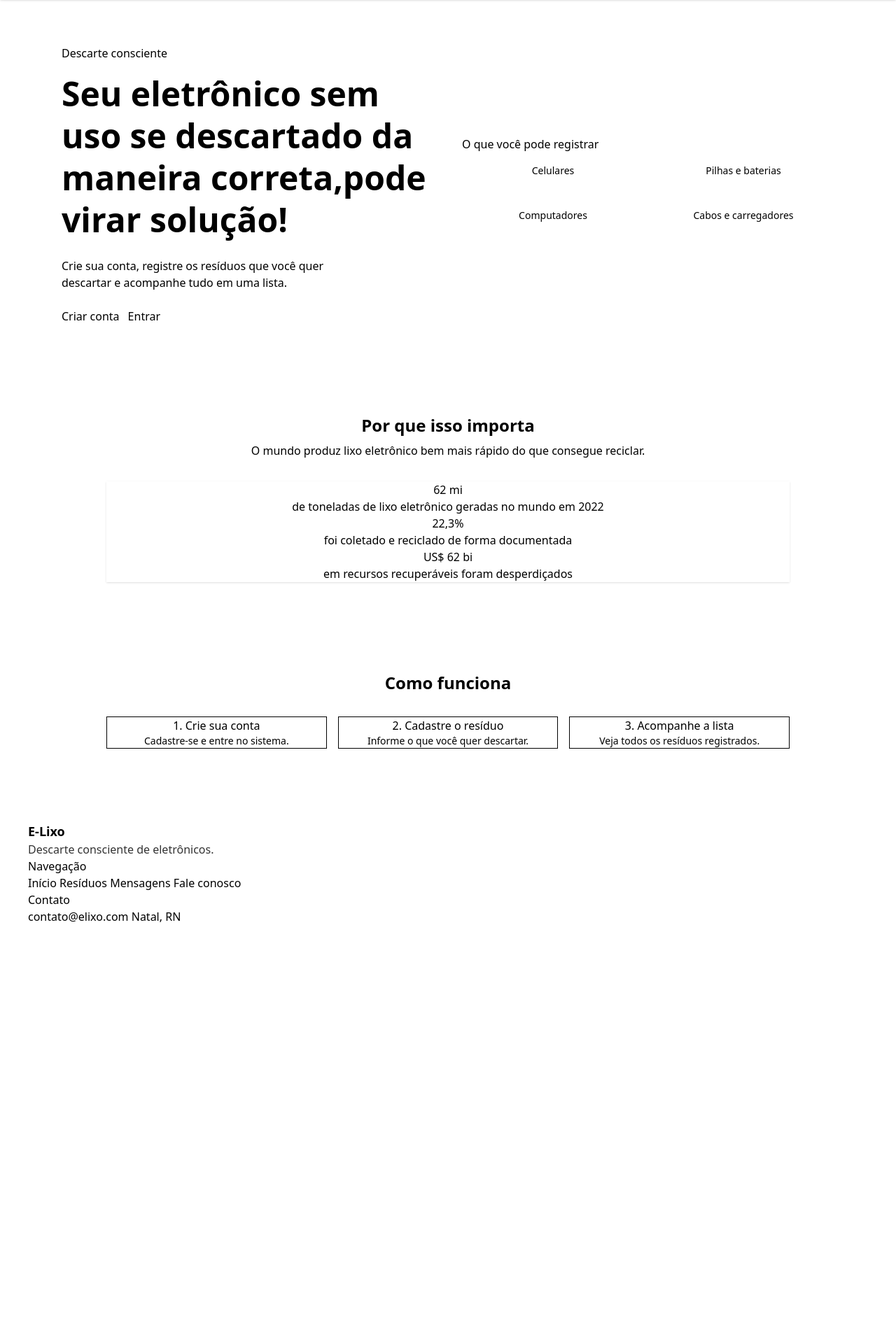
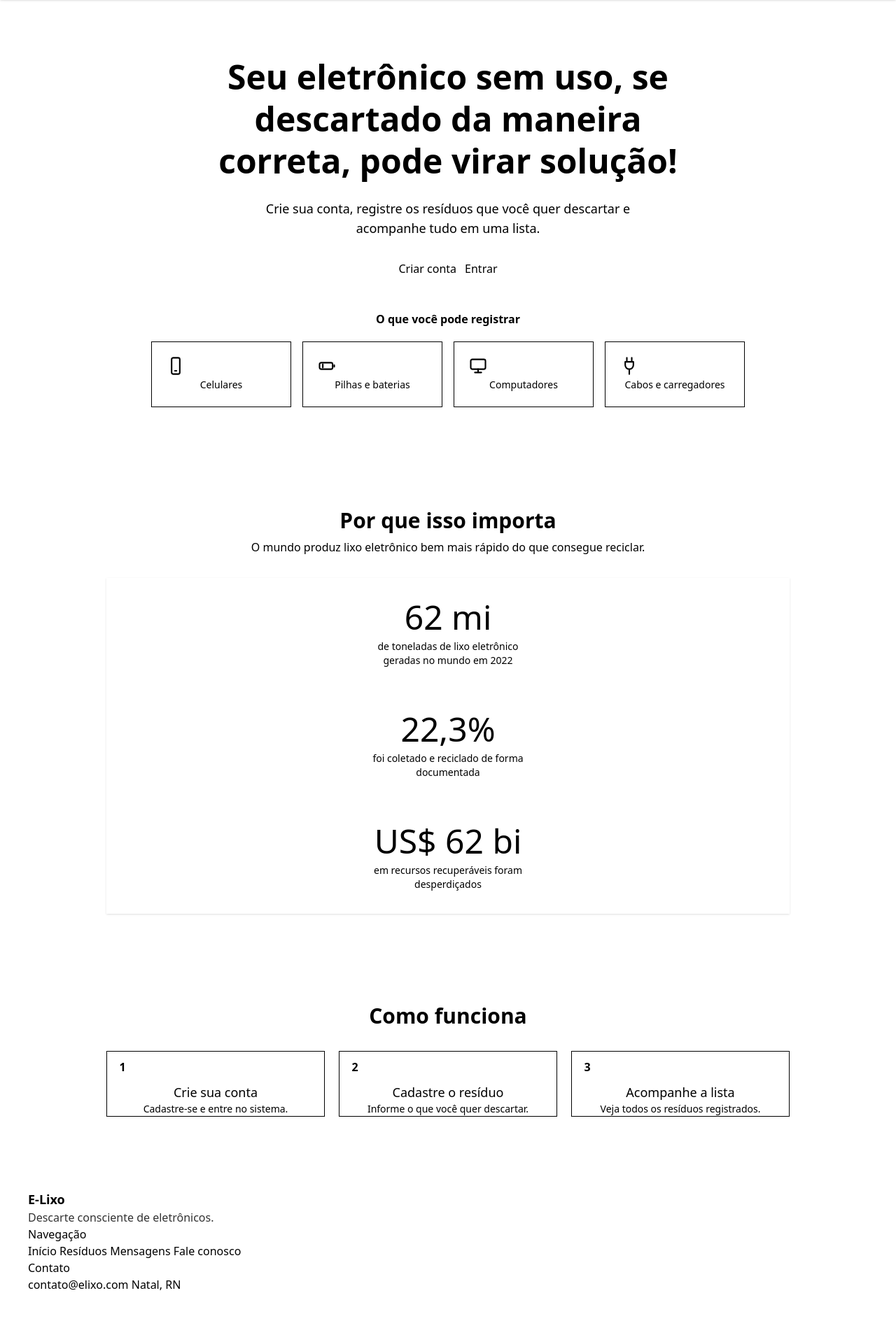
Before and after one commit to evellyn-create/E-lixo, a Flask app: page / in a window 1280 px wide. Shown: the part 255-2143 px from the top of the page at 70% size. Before the commit the page ends 1573 px from the top, so only its background shows below. Run offline with Flask 3, Linux system fonts and the light colour scheme; the visitor is signed in with stand-in values (Sample User, id 1); data comes from the database, SQL or seed files in the repository; data that the repository does not hold is empty; some libraries are stand-ins or nearby versions.

Commit message:
ajustando página inicial

```diff
--- a/controllers/User.py
+++ b/controllers/User.py
@@ -67,7 +67,7 @@ def autenticar():
 	if usuario and check_password_hash(usuario.senha, senha):
 		flask_login.login_user(usuario)
 		if usuario.administrador:
-			return redirect(url_for('admin'))
+			return redirect(url_for('home'))
 		return redirect(url_for('home'))
 	else:
 		flash('Usuário ou senha inválidos', 'danger')
--- a/templates/base.html
+++ b/templates/base.html
@@ -6,14 +6,15 @@
     <title>E-Lixo - {% block titulo %} {% endblock %}</title>
     <link href="https://cdn.jsdelivr.net/npm/daisyui@5" rel="stylesheet" type="text/css" />
     <script src="https://cdn.jsdelivr.net/npm/@tailwindcss/browser@4"></script>
-    <style>
-        :root {
-            --color-primary: #487921;
-            --color-primary-content: #ffffff;
-            --color-secondary: #568634;
-            --color-secondary-content: #e7f0dc;
-        }
-    </style>
+<style>
+    :root {
+        --color-primary: #43ab66;
+        --color-primary-content: #ffffff;
+        --color-secondary: #2faa52;
+        --color-secondary-content: #ffffff;
+    }
+    body { background-color: #ffffff; }
+</style>
 </head>
 <body class="bg-base-200 text-base-content min-h-screen flex flex-col">
     <header class="sticky top-0 z-20 border-b border-base-300 bg-base-100/95 shadow-sm backdrop-blur">
--- a/templates/home.html
+++ b/templates/home.html
@@ -71,7 +71,7 @@
   <section class="rounded-box bg-primary p-8 text-primary-content sm:p-12">
     <h2 class="text-2xl font-bold tracking-tight">Ficou com alguma dúvida sobre um aparelho?</h2>
     <p class="mt-2 max-w-prose opacity-90">Conte para a gente o que você quer descartar e a equipe responde como fazer.</p>
-    <a href="{{ url_for('faleconosco') }}" class="btn btn-neutral mt-6">Fale conosco</a>
+    <a href="{{ url_for('faleconosco') }}" class="btn --color-secondary mt-6">Fale conosco</a>
   </section>
 
 </div>
--- a/templates/index.html
+++ b/templates/index.html
@@ -4,81 +4,97 @@
 
 {% block conteudo %}
 
-<section class="max-w-6xl mx-auto px-6 py-16 grid md:grid-cols-2 gap-10 items-center">
-    <div>
-        <div class="badge badge-soft badge-primary mb-4">Descarte consciente</div>
-        <h1 class="text-4xl md:text-5xl font-bold leading-tight">
-            Seu eletrônico sem uso se descartado da maneira correta,pode virar solução!
-        </h1>
-        <p class="py-6 text-base-content/70 max-w-md">
-            Crie sua conta, registre os resíduos que você quer descartar e acompanhe tudo em uma lista.
-        </p>
-        <div class="flex flex-wrap gap-3">
-            <a href="{{ url_for('cadastro') }}" class="btn btn-primary">Criar conta</a>
-            <a href="{{ url_for('login') }}" class="btn btn-outline btn-primary">Entrar</a>
+<section class="max-w-3xl mx-auto px-6 pt-20 pb-12 text-center">
+    <h1 class="text-4xl md:text-5xl font-bold leading-tight">
+        Seu eletrônico sem uso, se descartado da maneira correta, pode virar solução!
+    </h1>
+    <p class="mt-6 text-lg text-base-content/70 max-w-xl mx-auto">
+        Crie sua conta, registre os resíduos que você quer descartar e acompanhe tudo em uma lista.
+    </p>
+    <div class="mt-8 flex flex-wrap justify-center gap-3">
+        <a href="{{ url_for('cadastro') }}" class="btn btn-primary btn-lg">Criar conta</a>
+        <a href="{{ url_for('login') }}" class="btn btn-outline btn-primary btn-lg">Entrar</a>
+    </div>
+</section>
+
+<section class="max-w-4xl mx-auto px-6 pb-20 text-center">
+    <h2 class="text-base font-semibold text-base-content/70 mb-5">O que você pode registrar</h2>
+    <div class="grid grid-cols-2 md:grid-cols-4 gap-4">
+        <div class="card bg-base-100 border border-base-300">
+            <div class="card-body items-center gap-2 p-5">
+                <svg class="size-7 text-primary" viewBox="0 0 24 24" fill="none" stroke="currentColor" stroke-width="1.8" stroke-linecap="round" stroke-linejoin="round" aria-hidden="true"><rect x="7" y="2" width="10" height="20" rx="2"/><path d="M11 18h2"/></svg>
+                <span class="text-sm">Celulares</span>
+            </div>
         </div>
-    </div>
-
-    <div class="card bg-primary/10">
-        <div class="card-body">
-            <h2 class="card-title text-secondary text-base">O que você pode registrar</h2>
-            <div class="grid grid-cols-2 gap-3">
-                <div class="bg-base-100 rounded-box p-4 text-center text-sm">Celulares</div>
-                <div class="bg-base-100 rounded-box p-4 text-center text-sm">Pilhas e baterias</div>
-                <div class="bg-base-100 rounded-box p-4 text-center text-sm">Computadores</div>
-                <div class="bg-base-100 rounded-box p-4 text-center text-sm">Cabos e carregadores</div>
+        <div class="card bg-base-100 border border-base-300">
+            <div class="card-body items-center gap-2 p-5">
+                <svg class="size-7 text-primary" viewBox="0 0 24 24" fill="none" stroke="currentColor" stroke-width="1.8" stroke-linecap="round" stroke-linejoin="round" aria-hidden="true"><rect x="3" y="8" width="16" height="8" rx="2"/><path d="M21 11v2M7 10v4"/></svg>
+                <span class="text-sm">Pilhas e baterias</span>
+            </div>
+        </div>
+        <div class="card bg-base-100 border border-base-300">
+            <div class="card-body items-center gap-2 p-5">
+                <svg class="size-7 text-primary" viewBox="0 0 24 24" fill="none" stroke="currentColor" stroke-width="1.8" stroke-linecap="round" stroke-linejoin="round" aria-hidden="true"><rect x="3" y="4" width="18" height="12" rx="2"/><path d="M8 20h8M12 16v4"/></svg>
+                <span class="text-sm">Computadores</span>
+            </div>
+        </div>
+        <div class="card bg-base-100 border border-base-300">
+            <div class="card-body items-center gap-2 p-5">
+                <svg class="size-7 text-primary" viewBox="0 0 24 24" fill="none" stroke="currentColor" stroke-width="1.8" stroke-linecap="round" stroke-linejoin="round" aria-hidden="true"><path d="M9 2v5M15 2v5M7 7h10v4a5 5 0 0 1-10 0zM12 16v6"/></svg>
+                <span class="text-sm">Cabos e carregadores</span>
             </div>
         </div>
     </div>
 </section>
 
-<section id="por-que-importa" class="bg-base-200 py-16 scroll-mt-16">
-    <div class="max-w-5xl mx-auto px-6">
-        <h2 class="text-2xl font-bold text-center">Por que isso importa</h2>
-        <p class="text-center text-base-content/70 mt-2 mb-8">
+<section id="por-que-importa" class="bg-base py-16 scroll-mt-16">
+    <div class="max-w-5xl mx-auto px-6 text-center">
+        <h2 class="text-3xl font-bold">Por que isso importa</h2>
+        <p class="text-base-content/70 mt-2 mb-8">
             O mundo produz lixo eletrônico bem mais rápido do que consegue reciclar.
         </p>
 
         <div class="stats stats-vertical md:stats-horizontal shadow w-full bg-base-100">
-            <div class="stat place-items-center text-center">
-                <div class="stat-value text-primary">62 mi</div>
-                <div class="stat-desc whitespace-normal">de toneladas de lixo eletrônico geradas no mundo em 2022</div>
+            <div class="stat place-items-center text-center py-8">
+                <div class="stat-value text-primary text-5xl">62 mi</div>
+                <div class="stat-desc whitespace-normal max-w-60 mt-2 text-sm">de toneladas de lixo eletrônico geradas no mundo em 2022</div>
             </div>
-            <div class="stat place-items-center text-center">
-                <div class="stat-value text-primary">22,3%</div>
-                <div class="stat-desc whitespace-normal">foi coletado e reciclado de forma documentada</div>
+            <div class="stat place-items-center text-center py-8">
+                <div class="stat-value text-primary text-5xl">22,3%</div>
+                <div class="stat-desc whitespace-normal max-w-60 mt-2 text-sm">foi coletado e reciclado de forma documentada</div>
             </div>
-            <div class="stat place-items-center text-center">
-                <div class="stat-value text-primary">US$ 62 bi</div>
-                <div class="stat-desc whitespace-normal">em recursos recuperáveis foram desperdiçados</div>
+            <div class="stat place-items-center text-center py-8">
+                <div class="stat-value text-primary text-5xl">US$ 62 bi</div>
+                <div class="stat-desc whitespace-normal max-w-60 mt-2 text-sm">em recursos recuperáveis foram desperdiçados</div>
             </div>
         </div>
-
-
+    </div>
 </section>
 
-<section id="como-funciona" class="max-w-5xl mx-auto px-6 py-16 scroll-mt-16">
-    <h2 class="text-2xl font-bold text-center mb-8">Como funciona</h2>
-    <div class="grid md:grid-cols-3 gap-4">
-        <div class="card border border-base-300">
-            <div class="card-body items-center text-center">
-                <h3 class="card-title text-base">1. Crie sua conta</h3>
+<section id="como-funciona" class="max-w-5xl mx-auto px-6 py-16 scroll-mt-16 text-center">
+    <h2 class="text-3xl font-bold mb-8">Como funciona</h2>
+    <div class="grid md:grid-cols-3 gap-5">
+        <div class="card bg-base-100 border border-base-300">
+            <div class="card-body items-center">
+                <div class="w-11 h-11 rounded-full bg-primary/10 text-primary font-bold flex items-center justify-center">1</div>
+                <h3 class="card-title text-lg">Crie sua conta</h3>
                 <p class="text-sm text-base-content/70">Cadastre-se e entre no sistema.</p>
             </div>
         </div>
-        <div class="card border border-base-300">
-            <div class="card-body items-center text-center">
-                <h3 class="card-title text-base">2. Cadastre o resíduo</h3>
+        <div class="card bg-base-100 border border-base-300">
+            <div class="card-body items-center">
+                <div class="w-11 h-11 rounded-full bg-primary/10 text-primary font-bold flex items-center justify-center">2</div>
+                <h3 class="card-title text-lg">Cadastre o resíduo</h3>
                 <p class="text-sm text-base-content/70">Informe o que você quer descartar.</p>
             </div>
         </div>
-        <div class="card border border-base-300">
-            <div class="card-body items-center text-center">
-                <h3 class="card-title text-base">3. Acompanhe a lista</h3>
+        <div class="card bg-base-100 border border-base-300">
+            <div class="card-body items-center">
+                <div class="w-11 h-11 rounded-full bg-primary/10 text-primary font-bold flex items-center justify-center">3</div>
+                <h3 class="card-title text-lg">Acompanhe a lista</h3>
                 <p class="text-sm text-base-content/70">Veja todos os resíduos registrados.</p>
             </div>
         </div>
     </div>
 </section>
-
 {% endblock %}
```
